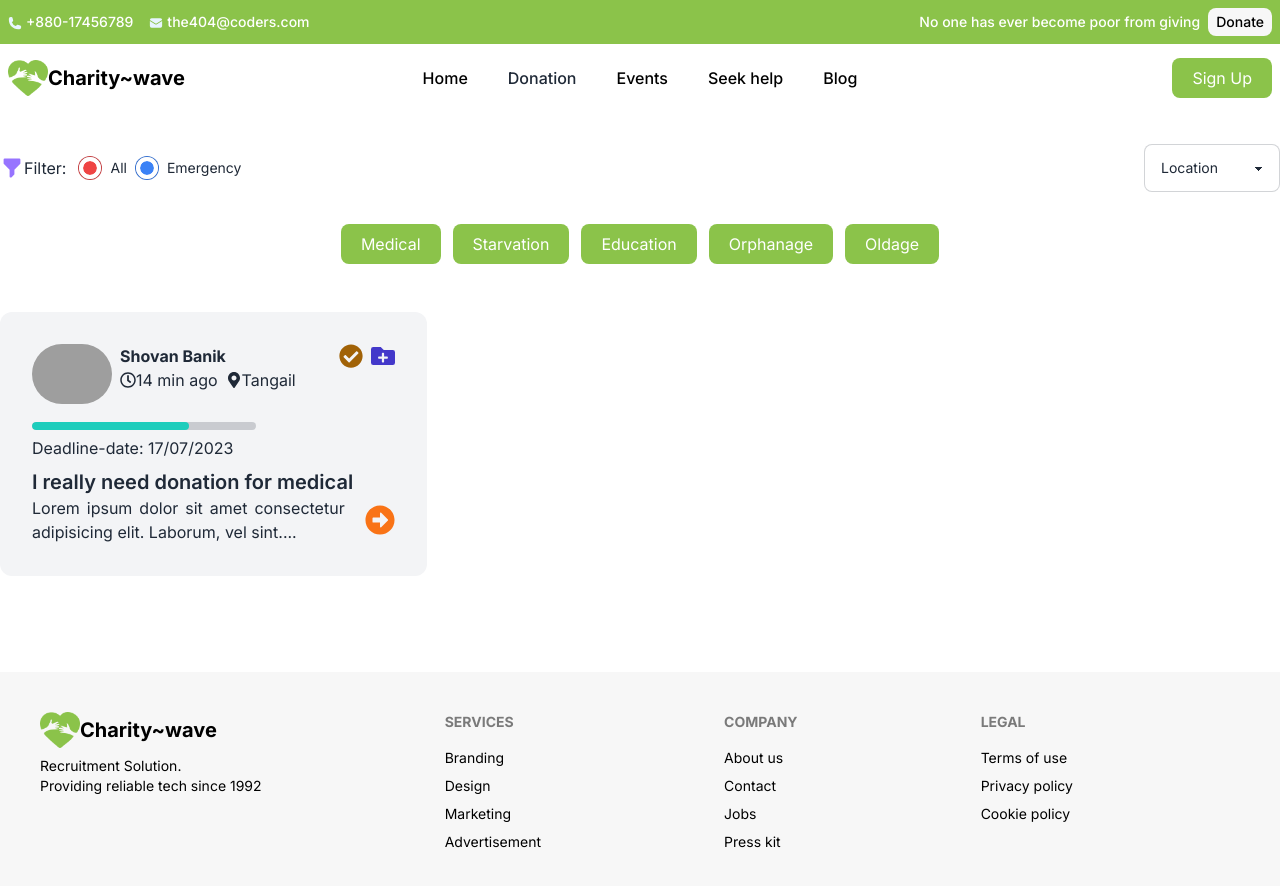
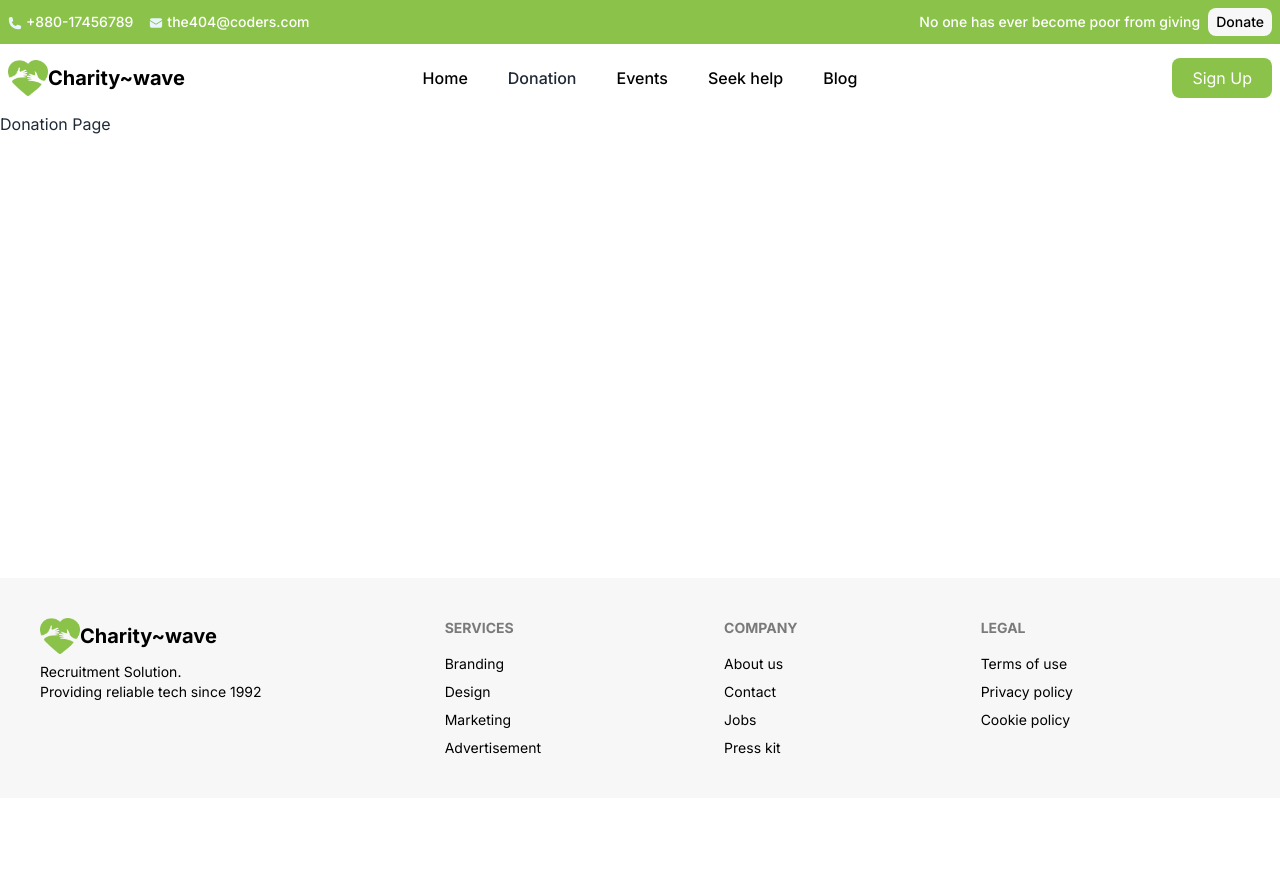
Before and after one commit to shaikat17/CharityWave, a Next.js app: page /donation in a window 1280 px wide. Shown: the top 886 px of the page. After the commit the page ends 800 px from the top, so only its background shows below. Built offline with nearby package versions, Linux system fonts and the light colour scheme; no server answers; the database is empty; grey boxes are pictures that could not be loaded.

Commit message:
Deployment Issue.

```diff
--- a/src/app/donation/page.js
+++ b/src/app/donation/page.js
@@ -1,71 +1,83 @@
-'use client';
-import DonationCard from '@/components/DonationCard/DonationCard';
-import Link from 'next/link';
-import React, { useEffect, useState } from 'react'
-import { HiFilter } from 'react-icons/hi';
+// 'use client';
+// import DonationCard from '@/components/DonationCard/DonationCard';
+// import Link from 'next/link';
+// import React, { useEffect, useState } from 'react'
+// import { HiFilter } from 'react-icons/hi';
+
+// const DonationPage = () => {
+
+//   const locationHandler = (e) => {
+//     const searchValue = e.target.value;
+//   }
+
+
+//   // useEffect(() => {
+//   //   fetch('api/education')
+//   //     .then(res => res.json())
+//   //     .then(data => {
+//   //       console.log(data)
+//   //     })
+//   // }, [])
+//   useEffect(() => {
+//     fetch("api/education")
+//       .then((res) => res.json())
+//       .then((data) => {
+//         console.log(data);
+//       });
+//   }, []);
+
+
+//   return (
+//     <>
+//       <div className="flex justify-between max-w-7xl my-8 mx-auto px-5 lg:px-0">
+//         <div className="form-control flex-row items-center">
+//           <HiFilter className='text-[#9774FF] w-6 h-6 inline' />
+//           <h2 className='mr-2'>Filter: </h2>
+//           <label className="label cursor-pointer justify-normal gap-2">
+//             <input type="radio" value="seller" className="radio checked:bg-red-500" checked />
+//             <span className="label-text">All</span>
+//           </label>
+
+//           <label className="label cursor-pointer justify-normal gap-2">
+//             <input type="radio" value="buyer" className="radio checked:bg-blue-500" checked />
+//             <span className="label-text">Emergency</span>
+//           </label>
+//         </div>
+
+//         <div className="form-control">
+//           <select onChange={locationHandler} defaultValue='Location' name='category' className="space-y-5 select w-full max-w-xs input input-bordered">
+//             <option >Location</option>
+//             <option value="India">India</option>
+//             <option value="Bangladesh">Bangladesh</option>
+//             <option value="USA">USA</option>
+//             <option value="Canada">Canada</option>
+//           </select>
+//         </div>
+//       </div>
+
+//       <div className='my-4 flex justify-center gap-3'>
+//         <Link href='/' className="my_button">Medical</Link>
+//         <Link href='/a' className="my_button">Starvation</Link>
+//         <Link href='/signup' className="my_button">Education</Link>
+//         <Link href='/signup' className="my_button">Orphanage</Link>
+//         <Link href='/signup' className="my_button">Oldage</Link>
+//       </div>
+//       <DonationCard></DonationCard>
+//     </>
+
+//   )
+// }
+
+// export default DonationPage
+
+import React from 'react';
 
 const DonationPage = () => {
+  return (
+    <div>
+      <h1>Donation Page</h1>
+    </div>
+  );
+};
 
-  const locationHandler = (e) => {
-    const searchValue = e.target.value;
-  }
-
-
-  // useEffect(() => {
-  //   fetch('api/education')
-  //     .then(res => res.json())
-  //     .then(data => {
-  //       console.log(data)
-  //     })
-  // }, [])
-  useEffect(() => {
-    fetch("api/education")
-      .then((res) => res.json())
-      .then((data) => {
-        console.log(data);
-      });
-  }, []);
-
-
-  return (
-    <>
-      <div className="flex justify-between max-w-7xl my-8 mx-auto px-5 lg:px-0">
-        <div className="form-control flex-row items-center">
-          <HiFilter className='text-[#9774FF] w-6 h-6 inline' />
-          <h2 className='mr-2'>Filter: </h2>
-          <label className="label cursor-pointer justify-normal gap-2">
-            <input type="radio" value="seller" className="radio checked:bg-red-500" checked />
-            <span className="label-text">All</span>
-          </label>
-
-          <label className="label cursor-pointer justify-normal gap-2">
-            <input type="radio" value="buyer" className="radio checked:bg-blue-500" checked />
-            <span className="label-text">Emergency</span>
-          </label>
-        </div>
-
-        <div className="form-control">
-          <select onChange={locationHandler} defaultValue='Location' name='category' className="space-y-5 select w-full max-w-xs input input-bordered">
-            <option >Location</option>
-            <option value="India">India</option>
-            <option value="Bangladesh">Bangladesh</option>
-            <option value="USA">USA</option>
-            <option value="Canada">Canada</option>
-          </select>
-        </div>
-      </div>
-
-      <div className='my-4 flex justify-center gap-3'>
-        <Link href='/' className="my_button">Medical</Link>
-        <Link href='/a' className="my_button">Starvation</Link>
-        <Link href='/signup' className="my_button">Education</Link>
-        <Link href='/signup' className="my_button">Orphanage</Link>
-        <Link href='/signup' className="my_button">Oldage</Link>
-      </div>
-      <DonationCard></DonationCard>
-    </>
-
-  )
-}
-
-export default DonationPage
+export default DonationPage;
```
